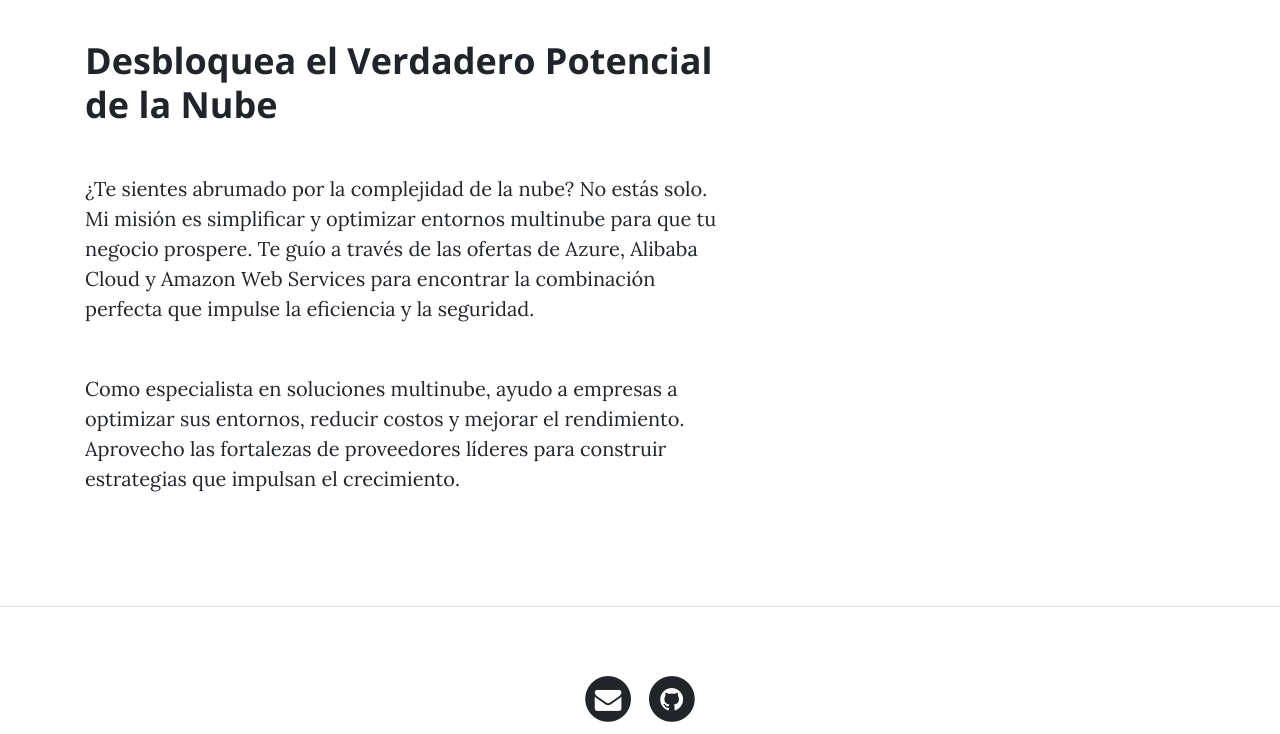
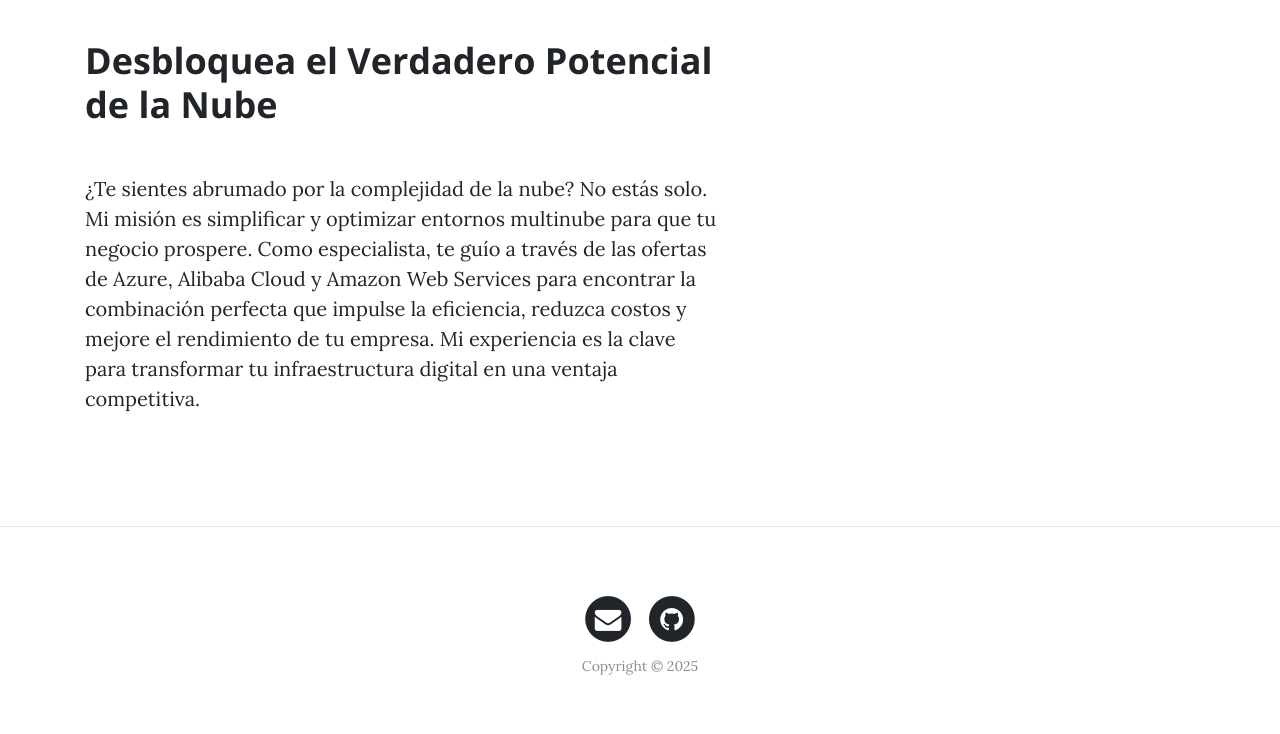
Before and after one commit to NeoByteMX/LandingPage, a Django app: template core/templates/core/home.html in a window 1280 px wide. Shown: the part 573-1307 px from the top of the page. After the commit the page ends 1248 px from the top, so only its background shows below. Run offline with Django 5.2, Linux system fonts and the light colour scheme; the template is opened without the code that fills it, so the values that code supplies are empty; some libraries are stand-ins or nearby versions.

Commit message:
Remueve el icono de youtube, actualiza la portada con texto

```diff
--- a/core/templates/core/about.html
+++ b/core/templates/core/about.html
@@ -11,7 +11,7 @@
 
 {% block content %}
 <div class="col-lg-3 col-md-4 offset-lg-1">
- <img class="img-fluid avatar" src="{% static 'core/img/avatar.jpg' %}" alt="">
+ <img class="img-fluid avatar" src="{% static 'core/img/Avatar-edwin.jpg' %}" alt="">
 </div>
 <div class="col-lg-7 col-md-8">
     <h2 class="section-heading">Edwin Martínez</h2>
--- a/core/templates/core/home.html
+++ b/core/templates/core/home.html
@@ -14,11 +14,9 @@
     <h2 class="section-heading">Desbloquea el Verdadero Potencial de la Nube</h2>
     <br>
     <p> ¿Te sientes abrumado por la complejidad de la nube?
-    No estás solo. Mi misión es simplificar y optimizar entornos multinube para que tu negocio prospere.
-    Te guío a través de las ofertas de Azure, Alibaba Cloud y Amazon Web Services para encontrar la combinación perfecta que impulse la eficiencia y la seguridad.</p>
-    <br>
-    <p>Como especialista en soluciones multinube, ayudo a empresas a optimizar sus entornos, reducir costos y mejorar el rendimiento.
-    Aprovecho las fortalezas de proveedores líderes para construir estrategias que impulsan el crecimiento.</p>
+    No estás solo. Mi misión es simplificar y optimizar entornos multinube para que tu negocio prospere. Como especialista,
+    te guío a través de las ofertas de Azure, Alibaba Cloud y Amazon Web Services para encontrar la combinación perfecta que impulse la eficiencia,
+     reduzca costos y mejore el rendimiento de tu empresa. Mi experiencia es la clave para transformar tu infraestructura digital en una ventaja competitiva.</p>
     <br>
 </div>
 {% endblock %}
```
Also changed, not shown: core/static/core/img/Avatar-edwin.jpg (added), core/static/core/img/about-cloud.jpg (added).
